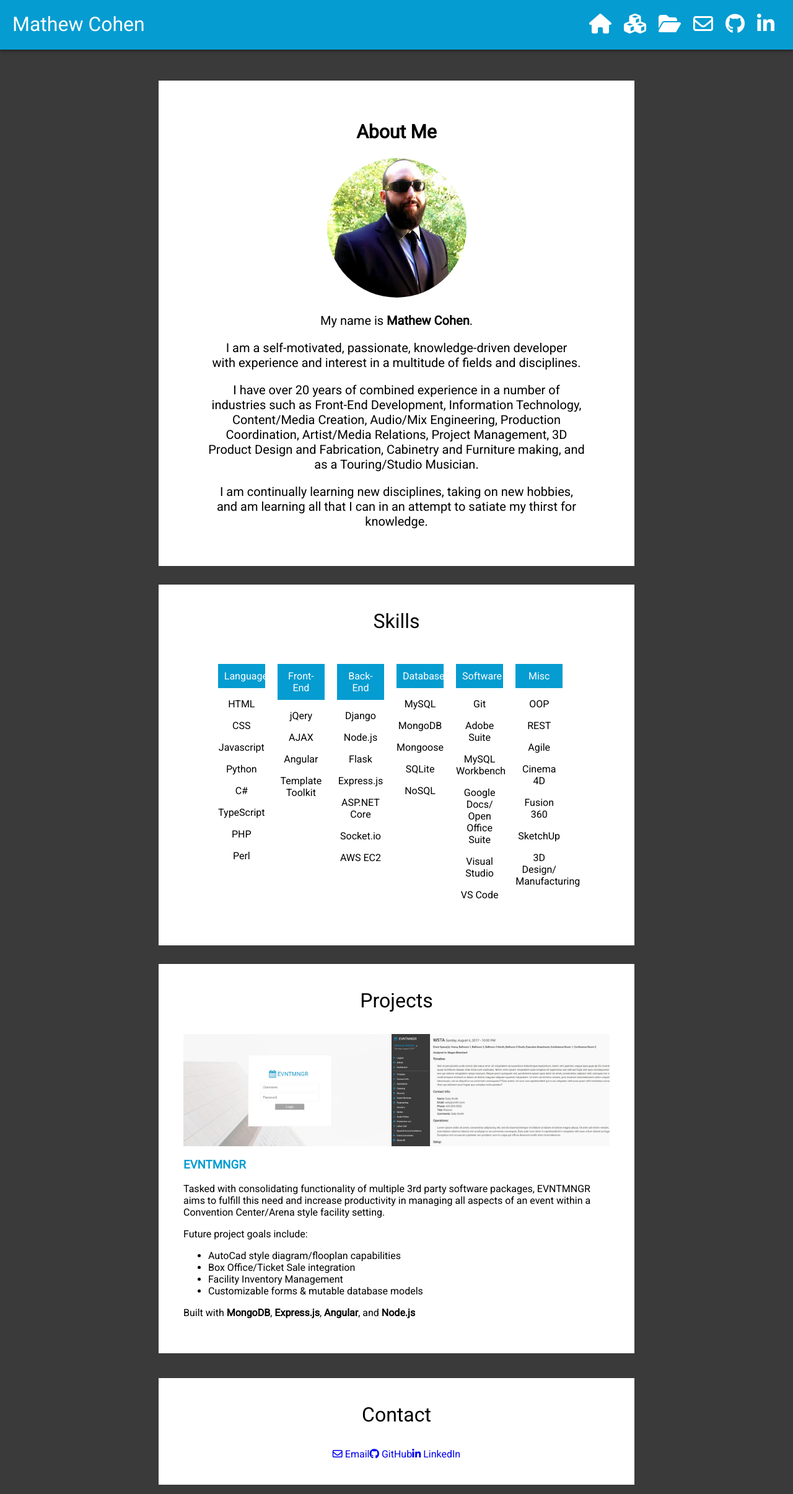
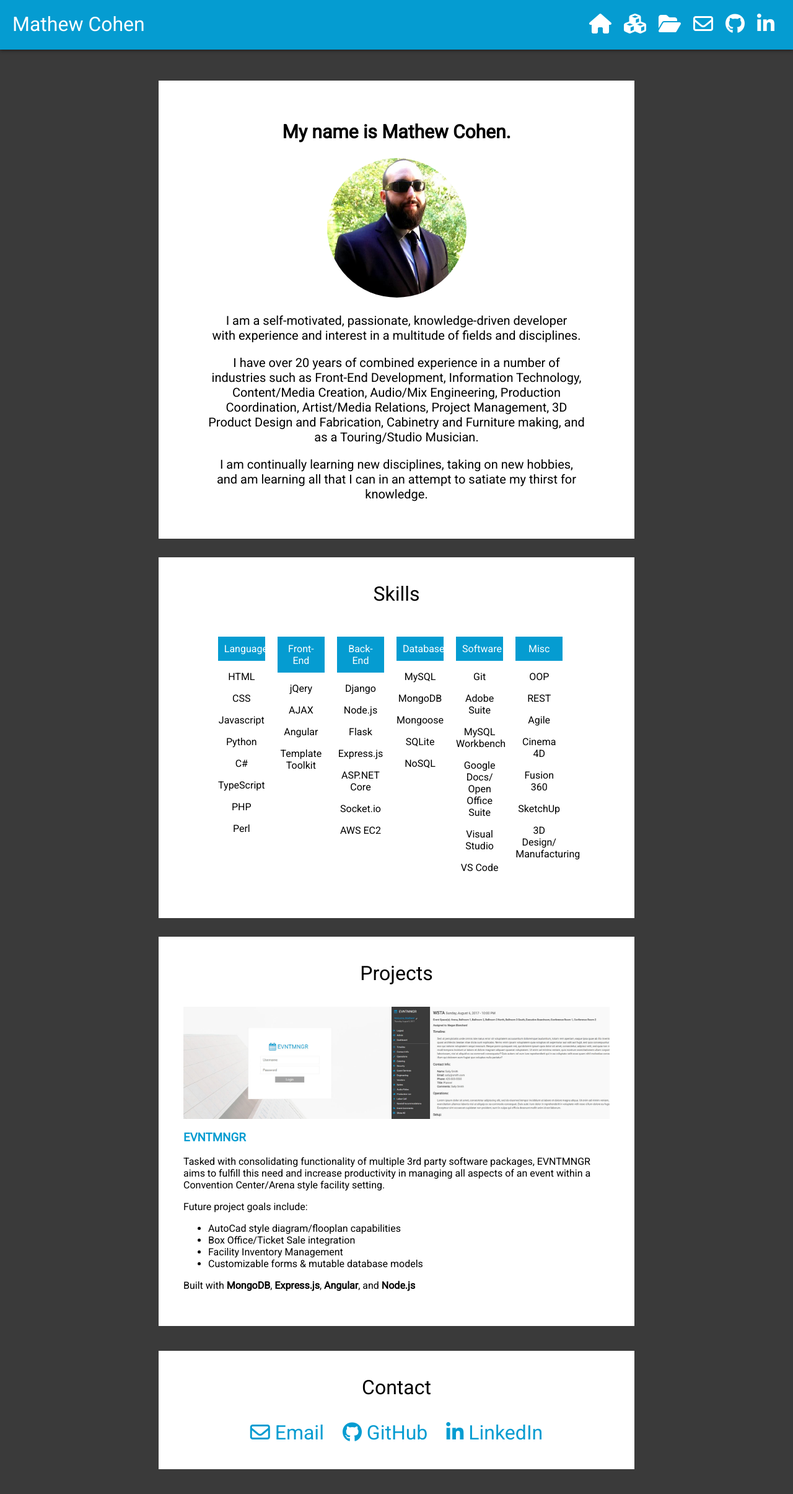
Before and after one commit to mathewjcohen/selfsell, an Angular app in the folder public/: page / in a window 1280 px wide. Shown: the whole page at 62% size. Built offline with nearby package versions, Linux system fonts and the light colour scheme.

Commit message:
added server file

```diff
--- a/public/src/app/app.component.html
+++ b/public/src/app/app.component.html
@@ -2,18 +2,17 @@
 <nav>
   <span>Mathew Cohen</span>
   <ul>
-    <li><a href="#about" title="About Me"><i class="fa fa-home" aria-hidden="true"></i></a></li>
+    <li><a href="#about" title="About"><i class="fa fa-home" aria-hidden="true"></i></a></li>
     <li><a href="#skills" title="Skills"><i class="fa fa-cubes" aria-hidden="true"></i></a></li>
     <li><a href="#projects" title="Projects"><i class="fa fa-folder-open" aria-hidden="true"></i></a></li>
-    <li><a href="#contact"><i class="fa fa-envelope-o" aria-hidden="true"></i></a></li>
+    <li><a href="#contact" title="Contact"><i class="fa fa-envelope-o" aria-hidden="true"></i></a></li>
     <li><a href="https://github.com/mathewjcohen" target="_blank" title="GitHub"><i class="fa fa-github" aria-hidden="true"></i></a></li>
     <li><a href="https://www.linkedin.com/in/mathew-cohen-9223ba5a/" target="_blank" title="Linked In"><i class="fa fa-linkedin" aria-hidden="true"></i></a></li>
   </ul>
 </nav>
 <header>
-  <h2>About Me</h2>
+  <h2>My name is <strong>Mathew Cohen</strong>.</h2>
   <img src="../assets/images/me.jpg" alt="Me, Mathew Cohen, duh.">
-  <p>My name is <strong>Mathew Cohen</strong>.</p>
   <p>I am a self-motivated, passionate, knowledge-driven developer<br>with experience and interest in a multitude of fields
     and disciplines.</p>
   <p>I have over 20 years of combined experience in a number of industries such as Front-End Development, Information Technology,
@@ -101,7 +100,7 @@
     <p id="contact"></p>
   </div>
 </section>
-<section>
+<section id="contact_methods">
   <p class="title">Contact</p>
   <a href="javascript:location='mailto:\u006d\u0061\u0074\u0068\u0065\u0077\u006a\u0063\u006f\u0068\u0065\u006e\u0040\u0067\u006d\u0061\u0069\u006c\u002e\u0063\u006f\u006d';void 0"><i class="fa fa-envelope-o" aria-hidden="true"></i> Email</a>
 
--- a/public/src/styles.css
+++ b/public/src/styles.css
@@ -116,3 +116,15 @@ header img{
     width: 100%;
     height: auto;
 }
+#contact_methods{
+    margin-bottom: 40px;
+}
+#contact_methods a{
+    display: inline-block;
+    margin: 0 15px;
+    color: #059cd1;
+    font-size: 2em;
+}
+#contact_methods a:hover{
+    color: #3a3a3a;
+}
```
Also changed, not shown: 2 other files (tests, documents, lock files or other folders).
